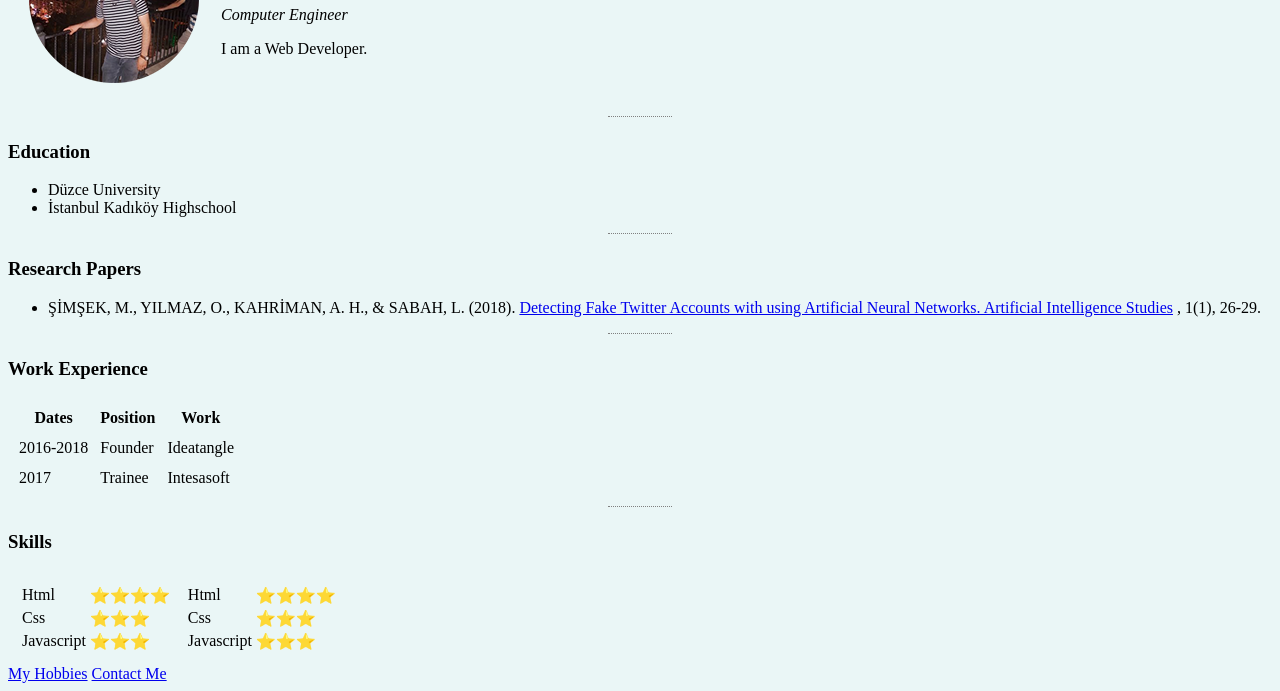
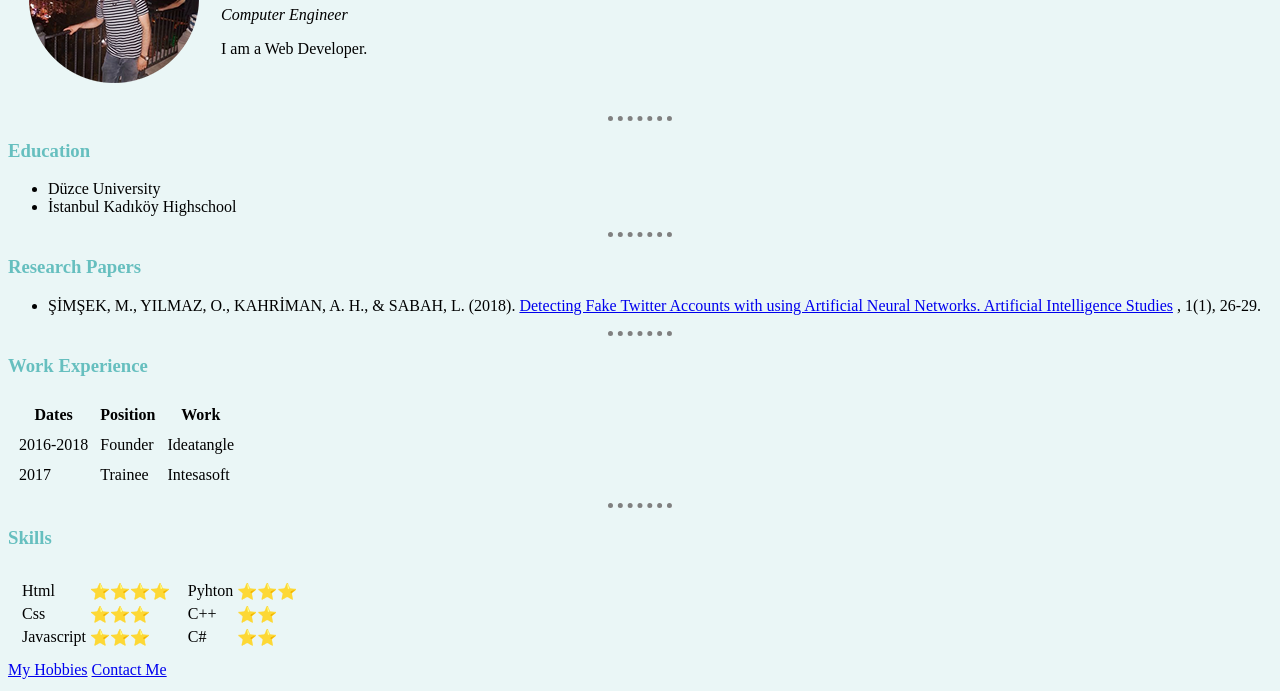
Before and after one commit to CircassianSochi/cv, a plain HTML site: page index.html in a window 1280 px wide. Shown: the part 116-807 px from the top of the page. Drawn offline with Linux system fonts and the light colour scheme.

Commit message:
External Css

```diff
--- /dev/null
+++ b/css/style.css
@@ -0,0 +1,19 @@
+ body {
+            background-color: #EAF6F6;
+        }
+
+        h1{
+            color: #66BFBF;
+        }
+
+        h3{
+            color: #66BFBF;
+        }
+
+        hr {
+            border-style: none;
+            border-top-style: dotted;
+            border-color: grey;
+            border-width: 5px;
+            width: 5%;
+        }
--- a/index.html
+++ b/index.html
@@ -5,19 +5,7 @@
     <meta name="viewport" content="width=device-width, initial-scale=1.0">
     <meta http-equiv="X-UA-Compatible" content="ie=edge">
     <title>Oguzhan's Personal Web Site</title>
-    <style>
-        body {
-            background-color: #EAF6F6;
-        }
-        hr {
-            border-style: none;
-            border-top-style: dotted;
-            border-color: grey;
-            height: 5px;
-            width: 5%;
-
-        }
-    </style>
+    <link rel="stylesheet" href="/css/style.css">
 </head>
 <body>
     <table cellspacing="20">
@@ -86,16 +74,16 @@
             <td>
                     <table>
                             <tr>
-                                <td>Html</td>
-                                <td>⭐⭐⭐⭐</td>
-                            </tr>
-                            <tr>
-                                    <td>Css</td>
+                                <td>Pyhton</td>
                                 <td>⭐⭐⭐</td>
                             </tr>
                             <tr>
-                                    <td>Javascript</td>
-                                    <td>⭐⭐⭐</td>
+                                    <td>C++</td>
+                                <td>⭐⭐</td>
+                            </tr>
+                            <tr>
+                                    <td>C#</td>
+                                    <td>⭐⭐</td>
                             </tr>
                         </table>
             </td>
```
